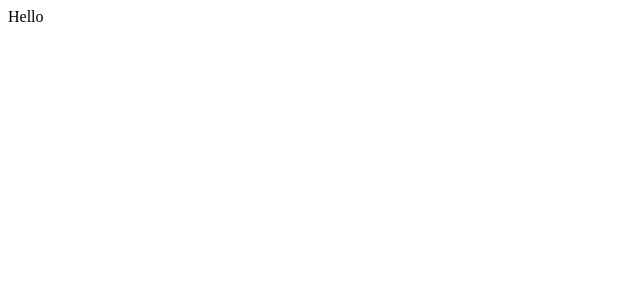
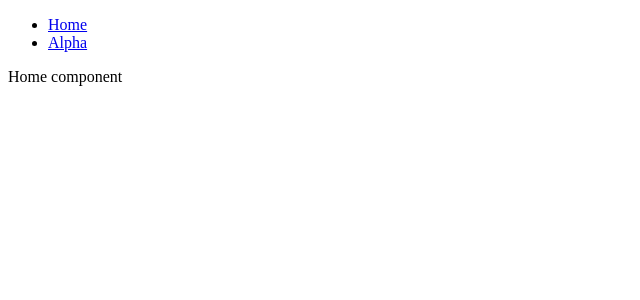
Before and after one commit to robatwilliams/react-starter, a React app: page / in a window 1280 px wide. Shown: the top 300 px of the page, without its empty margins (0-640 px from the left). Built offline with nearby package versions, Linux system fonts and the light colour scheme; the HTML template or start-up script is replaced by a standard one.

Commit message:
Add React Router

```diff
--- a/package.json
+++ b/package.json
@@ -10,12 +10,14 @@
   "dependencies": {
     "@types/react": "^16.0.25",
     "@types/react-dom": "^16.0.3",
+    "@types/react-router-dom": "^4.2.1",
     "awesome-typescript-loader": "^3.3.0",
     "clean-webpack-plugin": "^0.1.17",
     "html-webpack-plugin": "^2.30.1",
     "http-server": "^0.10.0",
     "react": "^16.1.1",
     "react-dom": "^16.1.1",
+    "react-router-dom": "^4.2.2",
     "typescript": "^2.6.1",
     "webpack": "^3.8.1",
     "webpack-dev-server": "^2.9.4"
--- /dev/null
+++ b/src/App.tsx
@@ -0,0 +1,31 @@
+import * as React from 'react';
+import { Route, Switch } from 'react-router-dom';
+
+import Navigation from './Navigation';
+
+export default function App() {
+  return (
+    <div>
+      <Navigation />
+      <main>
+        <Switch>
+          <Route path="/" exact component={Home} />
+          <Route path="/alpha" component={Alpha} />
+          <Route component={NotFound} />
+        </Switch>
+      </main>
+    </div>
+  );
+}
+
+function Home() {
+  return <div>Home component</div>;
+}
+
+function Alpha() {
+  return <div>Alpha component</div>;
+}
+
+function NotFound({ location }) {
+  return <div>Not Found: {location.pathname}</div>;
+}
--- /dev/null
+++ b/src/Navigation.tsx
@@ -0,0 +1,13 @@
+import * as React from 'react';
+import { NavLink } from 'react-router-dom';
+
+export default function Navigation() {
+  return (
+    <nav>
+      <ul>
+        <li><NavLink to="/" exact>Home</NavLink></li>
+        <li><NavLink to="/alpha">Alpha</NavLink></li>
+      </ul>
+    </nav>
+  );
+}
--- a/src/index.tsx
+++ b/src/index.tsx
@@ -1,7 +1,14 @@
 import * as React from 'react';
 import * as ReactDOM from 'react-dom';
+import { BrowserRouter as Router } from 'react-router-dom';
+
+import App from './App';
 
 const root = document.createElement('div');
 document.body.appendChild(root);
 
-ReactDOM.render(<div title="Hello there">Hello</div>, root);
+ReactDOM.render(
+  <Router>
+    <App />
+  </Router>
+, root);
```
